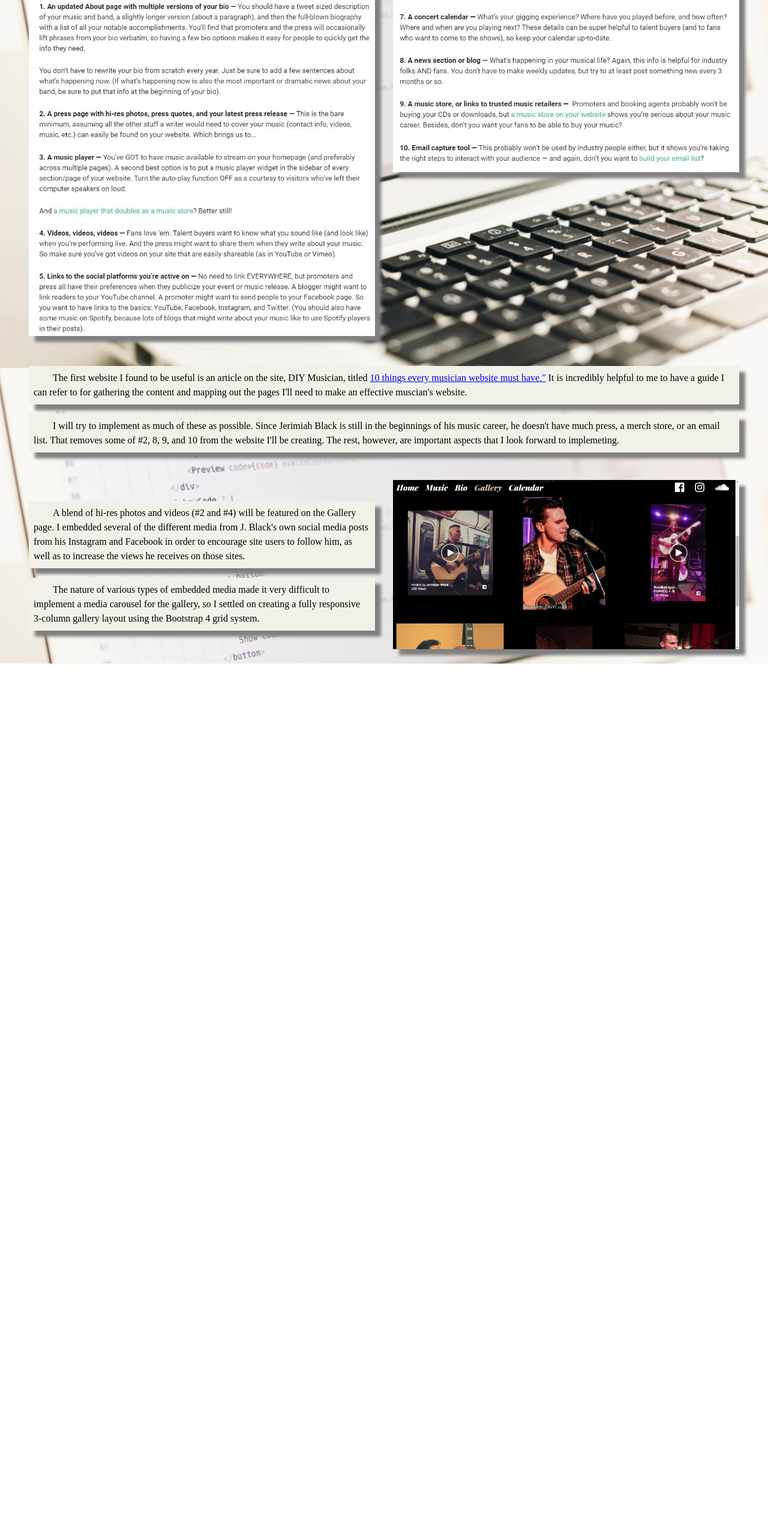
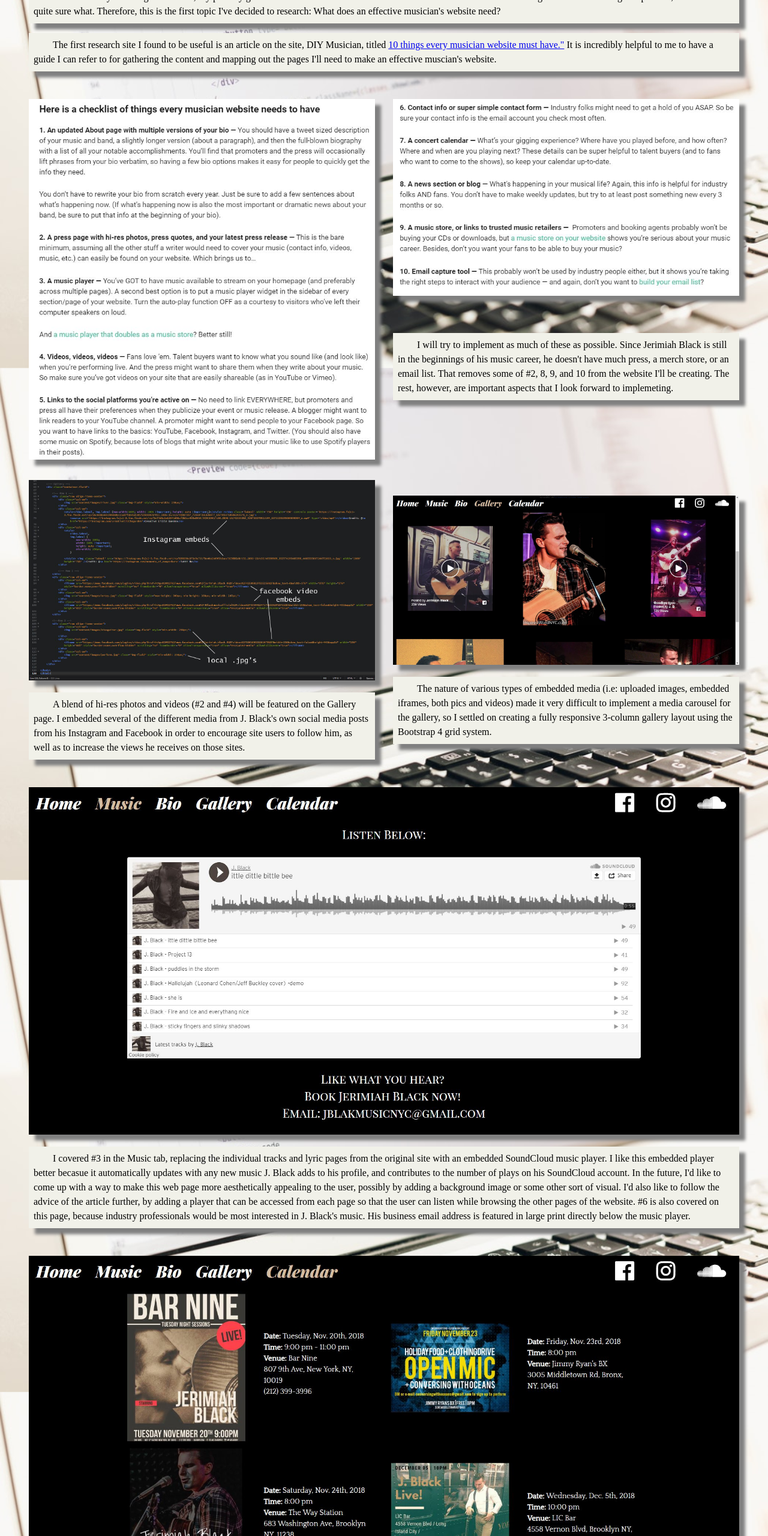
Before and after one commit to itsanerin/MEA-300---Midterm-Proposal, a plain HTML site: page research-A.html in a window 1280 px wide. Shown: the part 240-2800 px from the top of the page at 60% size. Before the commit the page ends 1346 px from the top, so only its background shows below. Drawn offline with Linux system fonts and the light colour scheme.

Commit message:
Complete Research Site A

```diff
--- a/research-A.html
+++ b/research-A.html
@@ -45,28 +45,44 @@
     <div class="container-fluid">
         <div class="row">
             <div class="col-sm">
+
+                <p>As I said in my Challenge Statement, my primary goal is to turn this site into a functional musician's website. I felt that the original site was missing components, but I'm not quite sure what. Therefore, this is the first topic I've decided to research: What does an effective musician's website need?</p>
+                <p>The first research site I found to be useful is an article on the site, DIY Musician, titled <a href="https://diymusician.cdbaby.com/music-promotion/10-things-every-musician-website-must-have/" target="_blank">10 things every musician website must have."</a> It is incredibly helpful to me to have a guide I can refer to for gathering the content and mapping out the pages I'll need to make an effective muscian's website.</p>
+            </div>
+        </div>
+        <div class="row">
+            <div class="col-sm">
                 <img src="images/sitelist1.JPG" class="img-fluid" />
             </div>
             <div class="col-sm">
                 <img src="images/sitelist2.JPG" class="img-fluid" />
-            </div>
-        </div>
-        <div class="row">
-            <div class="col-sm">
-
-                <p>The first website I found to be useful is an article on the site, DIY Musician, titled <a href="https://diymusician.cdbaby.com/music-promotion/10-things-every-musician-website-must-have/" target="_blank">10 things every musician website must have."</a> It is incredibly helpful to me to have a guide I can refer to for gathering the content and mapping out the pages I'll need to make an effective muscian's website.</p>
-
-                <p> I will try to implement as much of these as possible. Since Jerimiah Black is still in the beginnings of his music career, he doesn't have much press, a merch store, or an email list. That removes some of #2, 8, 9, and 10 from the website I'll be creating. The rest, however, are important aspects that I look forward to implemeting.</p>
+                <p style="margin-top: 10%;"> I will try to implement as much of these as possible. Since Jerimiah Black is still in the beginnings of his music career, he doesn't have much press, a merch store, or an email list. That removes some of #2, 8, 9, and 10 from the website I'll be creating. The rest, however, are important aspects that I look forward to implemeting.</p>
             </div>
         </div>
         <div class="row align-items-center">
             <div class="col-sm">
+                <img src="images/new/gallery%20html-2.JPG" class="img-fluid" />
                 <p>A blend of hi-res photos and videos (#2 and #4) will be featured on the Gallery page. I embedded several of the different media from J. Black's own social media posts from his Instagram and Facebook in order to encourage site users to follow him, as well as to increase the views he receives on those sites.</p>
-                <p>The nature of various types of embedded media made it very difficult to implement a media carousel for the gallery, so I settled on creating a fully responsive 3-column gallery layout using the Bootstrap 4 grid system.</p>
+
             </div>
             <div class="col-sm">
-                <img src="images/new/gallery-browser-2.JPG" class="img-fluid"/>
+                <img src="images/new/gallery-browser-2.JPG" class="img-fluid" />
+                <p>The nature of various types of embedded media (i.e: uploaded images, embedded iframes, both pics and videos) made it very difficult to implement a media carousel for the gallery, so I settled on creating a fully responsive 3-column gallery layout using the Bootstrap 4 grid system.</p>
+            </div>
         </div>
+        <div class="row align-items-center">
+            <div class="col-sm">
+                <img src="images/new/music-browser.JPG" class="img-fluid" />
+                <p>I covered #3 in the Music tab, replacing the individual tracks and lyric pages from the original site with an embedded SoundCloud music player. I like this embedded player better becasue it automatically updates with any new music J. Black adds to his profile, and contributes to the number of plays on his SoundCloud account. In the future, I'd like to come up with a way to make this web page more aesthetically appealing to the user, possibly by adding a background image or some other sort of visual. I'd also like to follow the advice of the article further, by adding a player that can be accessed from each page so that the user can listen while browsing the other pages of the website. #6 is also covered on this page, because industry professionals would be most interested in J. Black's music. His business email address is featured in large print directly below the music player.</p>
+            </div>
+        </div>
+        <div class="row align-items-center">
+            <div class="col-sm">
+                <img src="images/new/calendar-browser.JPG" class="img-fluid"/>
+                <p>For #7, a concert calendar, I felt that a Bootstrap grid would most accurately portray the feel of a real calendar. J. Black makes posters for each one of his events, but rather than rely solely on images, which can sometimes fail to load or be difficult to read on some devices, I gave the event and venue information in text beside each of the posters. This design decision also helps with accessibility of his event information to those who are visually impaired.</p>
+            </div>
+        </div>
+
     </div>
 
 </body>
```
Also changed, not shown: index.html (+7 -8 lines), images/new/calendar-browser.JPG (added), images/new/gallery html-2.JPG (added), images/new/music-browser.JPG (added).
